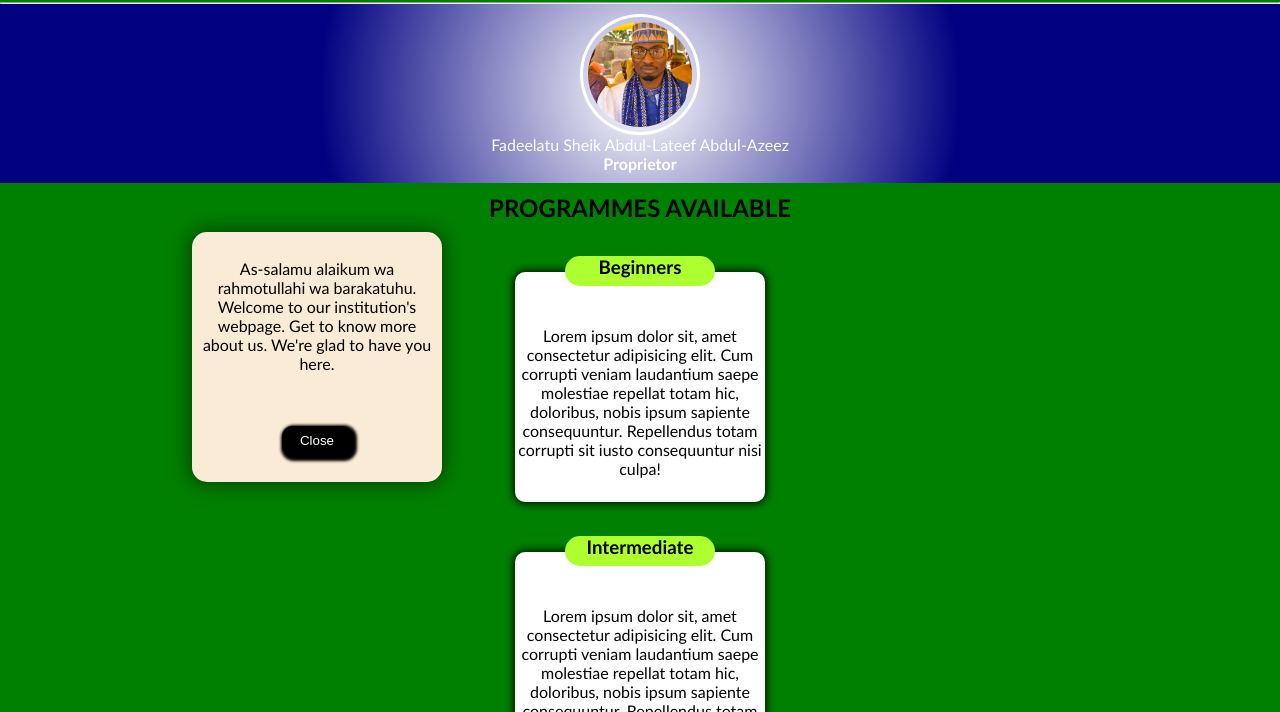
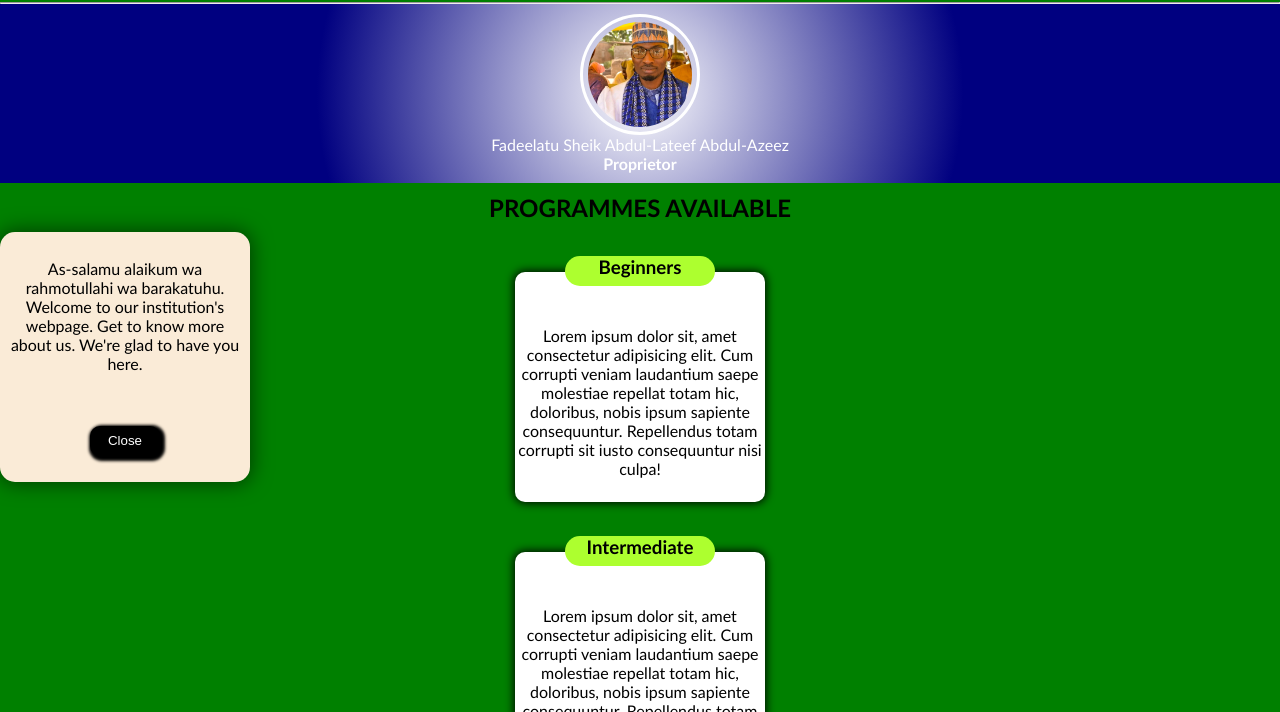
Before and after one commit to Mkay-Grafix6/Modrasat, a plain HTML site: page index.html in a window 1280 px wide. Shown: the part 88-800 px from the top of the page. Drawn offline with Linux system fonts and the light colour scheme.

Commit message:
Update index.css

```diff
--- a/stylesheet/index.css
+++ b/stylesheet/index.css
@@ -36,7 +36,6 @@ button {
   margin: 0 auto;
   z-index: 1;
   top: 40%;
-  left: 15%;
   position: absolute;
   padding: 0px 10px;
   box-shadow: 0px 0px 20px 2px hsl(0, 0%, 0%, 0.5);
```
